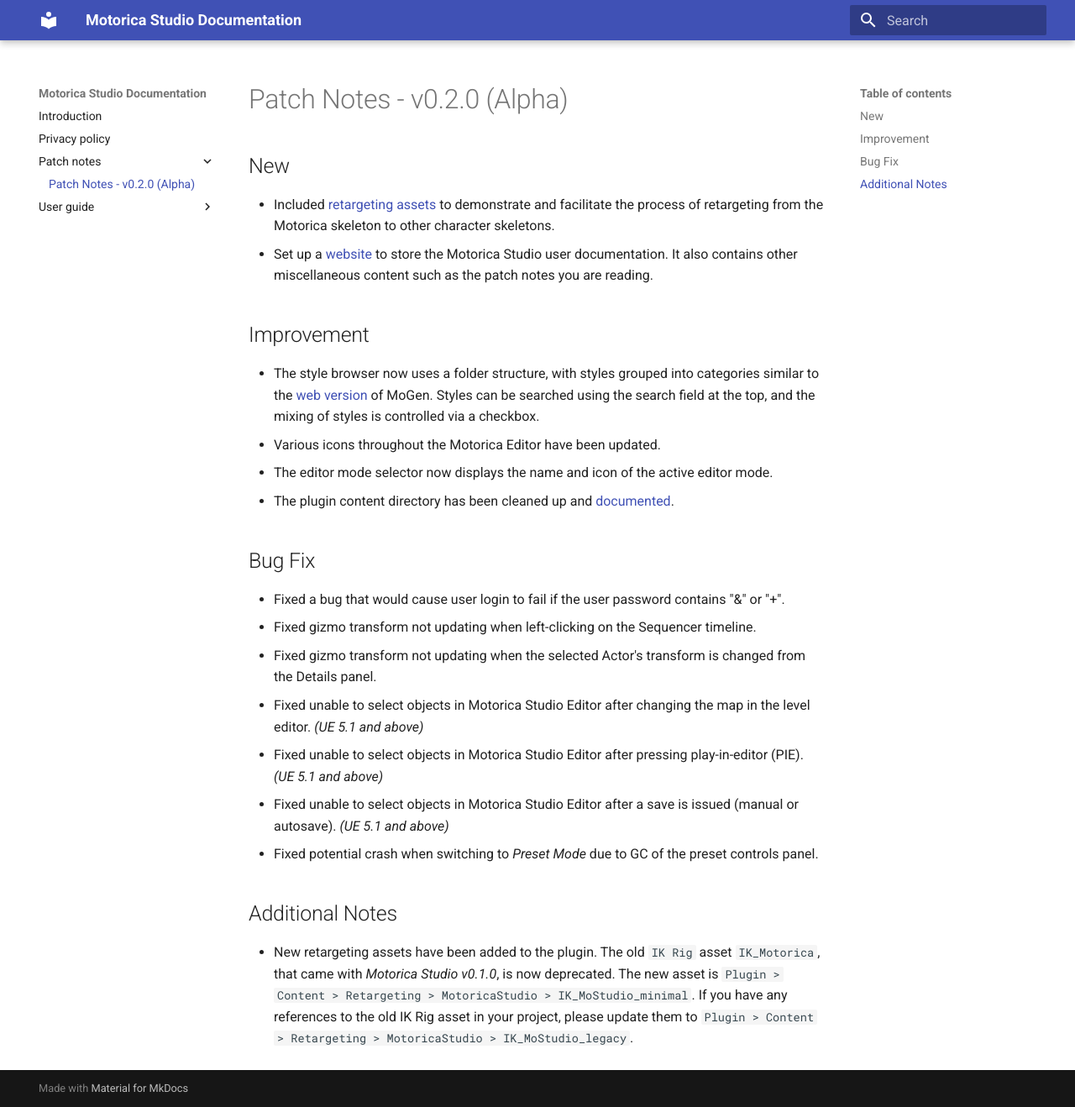
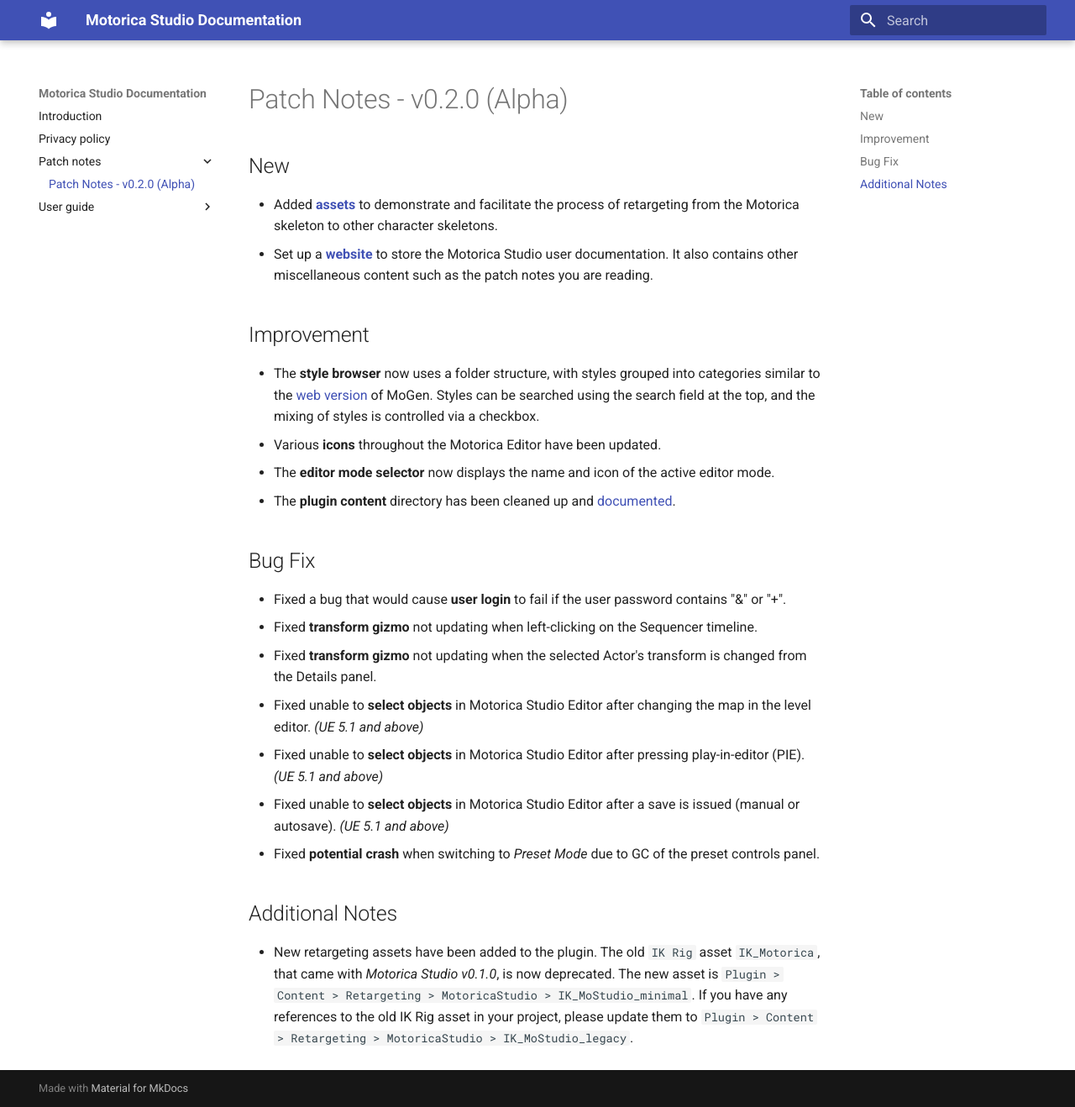
Before and after one commit to MotoricaAI/MoStudioDocs, an MkDocs documentation site: the page built from docs/patch-notes/patch-notes-v0-2-0.md, in a window 1280 px wide and 1318 px high. Shown: the whole window at 84% size. Built offline with MkDocs 1.6.1 and Material for MkDocs 9.7.7, drawn with Linux system fonts in a browser that asks for light colours.

Commit message:
Update docs

```diff
--- a/docs/patch-notes/patch-notes-v0-2-0.md
+++ b/docs/patch-notes/patch-notes-v0-2-0.md
@@ -1,22 +1,22 @@
 # Patch Notes - v0.2.0 (Alpha)
 ## New
-- Included [retargeting assets](../../user-guide/retargeting/) to demonstrate and facilitate the process of retargeting from the Motorica skeleton to other character skeletons.
-- Set up a [website](https://motoricaai.github.io/MoStudioDocs/) to store the Motorica Studio user documentation. It also contains other miscellaneous content such as the patch notes you are reading.
+- Added [**assets**](../../user-guide/retargeting/) to demonstrate and facilitate the process of retargeting from the Motorica skeleton to other character skeletons.
+- Set up a [**website**](https://motoricaai.github.io/MoStudioDocs/) to store the Motorica Studio user documentation. It also contains other miscellaneous content such as the patch notes you are reading.
 
 ## Improvement
-- The style browser now uses a folder structure, with styles grouped into categories similar to the [web version](https://mogen.motorica.ai/) of MoGen. Styles can be searched using the search field at the top, and the mixing of styles is controlled via a checkbox.
-- Various icons throughout the Motorica Editor have been updated.
-- The editor mode selector now displays the name and icon of the active editor mode.
-- The plugin content directory has been cleaned up and [documented](../../user-guide/included-assets/).
+- The **style browser** now uses a folder structure, with styles grouped into categories similar to the [web version](https://mogen.motorica.ai/) of MoGen. Styles can be searched using the search field at the top, and the mixing of styles is controlled via a checkbox.
+- Various **icons** throughout the Motorica Editor have been updated.
+- The **editor mode selector** now displays the name and icon of the active editor mode.
+- The **plugin content** directory has been cleaned up and [documented](../../user-guide/included-assets/).
 
 ## Bug Fix
-- Fixed a bug that would cause user login to fail if the user password contains "&" or "+".
-- Fixed gizmo transform not updating when left-clicking on the Sequencer timeline.
-- Fixed gizmo transform not updating when the selected Actor's transform is changed from the Details panel.
-- Fixed unable to select objects in Motorica Studio Editor after changing the map in the level editor. *(UE 5.1 and above)*
-- Fixed unable to select objects in Motorica Studio Editor after pressing play-in-editor (PIE). *(UE 5.1 and above)*
-- Fixed unable to select objects in Motorica Studio Editor after a save is issued (manual or autosave). *(UE 5.1 and above)*
-- Fixed potential crash when switching to *Preset Mode* due to GC of the preset controls panel.
+- Fixed a bug that would cause **user login** to fail if the user password contains "&" or "+".
+- Fixed **transform gizmo** not updating when left-clicking on the Sequencer timeline.
+- Fixed **transform gizmo** not updating when the selected Actor's transform is changed from the Details panel.
+- Fixed unable to **select objects** in Motorica Studio Editor after changing the map in the level editor. *(UE 5.1 and above)*
+- Fixed unable to **select objects** in Motorica Studio Editor after pressing play-in-editor (PIE). *(UE 5.1 and above)*
+- Fixed unable to **select objects** in Motorica Studio Editor after a save is issued (manual or autosave). *(UE 5.1 and above)*
+- Fixed **potential crash** when switching to *Preset Mode* due to GC of the preset controls panel.
 
 ## Additional Notes
 - New retargeting assets have been added to the plugin. The old `IK Rig` asset `IK_Motorica`, that came with *Motorica Studio v0.1.0*, is now deprecated. The new asset is `Plugin > Content > Retargeting > MotoricaStudio > IK_MoStudio_minimal`. If you have any references to the old IK Rig asset in your project, please update them to `Plugin > Content > Retargeting > MotoricaStudio > IK_MoStudio_legacy`.
```
